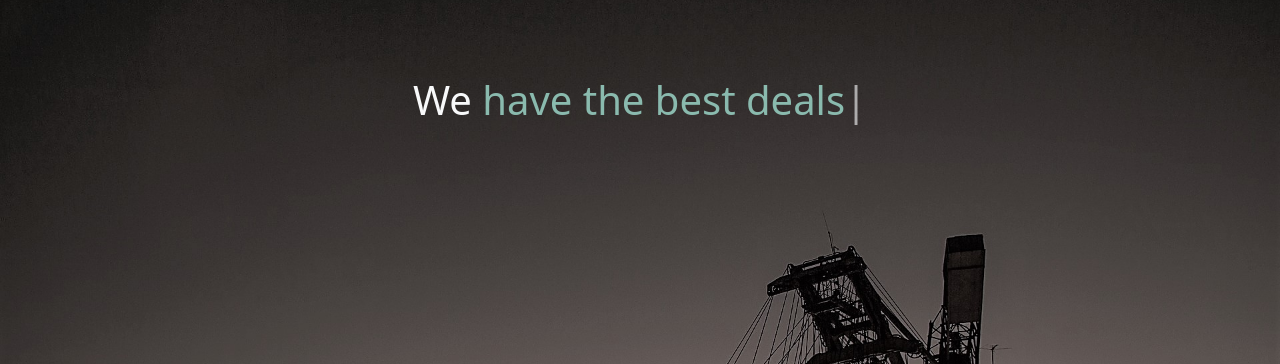
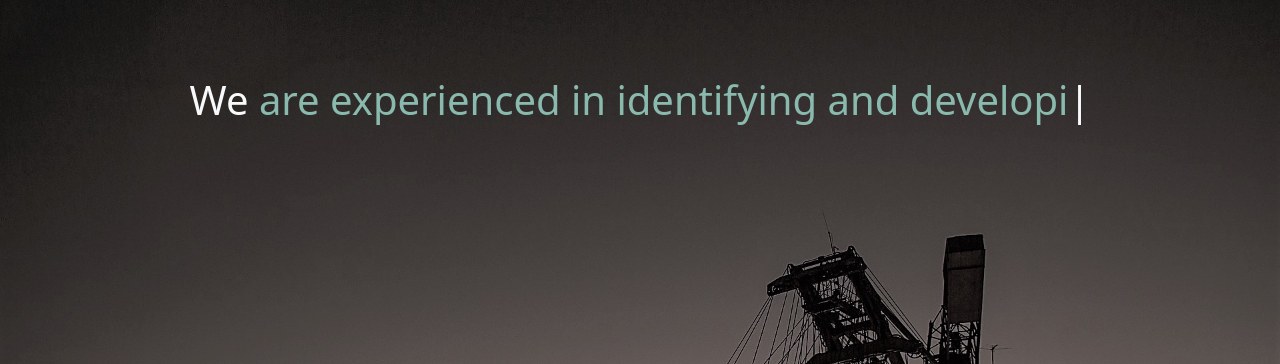
Before and after one commit to preciousimo/inbox, a Django app: page / in a window 1280 px wide. Shown: the part 56-420 px from the top of the page. Run offline with Django 3.2, Linux system fonts and the light colour scheme; parts of the project's set-up code (start-up, migrations or seed data) failed here and were passed over; some libraries are stand-ins or nearby versions.

Commit message:
"Updated strings in Typed script in base.html template."

```diff
--- a/App/templates/base.html
+++ b/App/templates/base.html
@@ -166,10 +166,10 @@
     <script>
         var typed = new Typed('#element', {
             strings: [
-                'are an oil company',
-                'extract oil and gas',
-                'have the best deals',
-                'offer free quote',
+                'are your Reliable Source for Oil & Gas',
+                'are experienced in identifying and developing oil and gas resources.',
+                'are expertise in natural gas processing, purification, and transportation.',
+                'are committed to sustainable practices and environmental protection.',
             ],
             typeSpeed: 50,
             backSpeed: 30,
```
